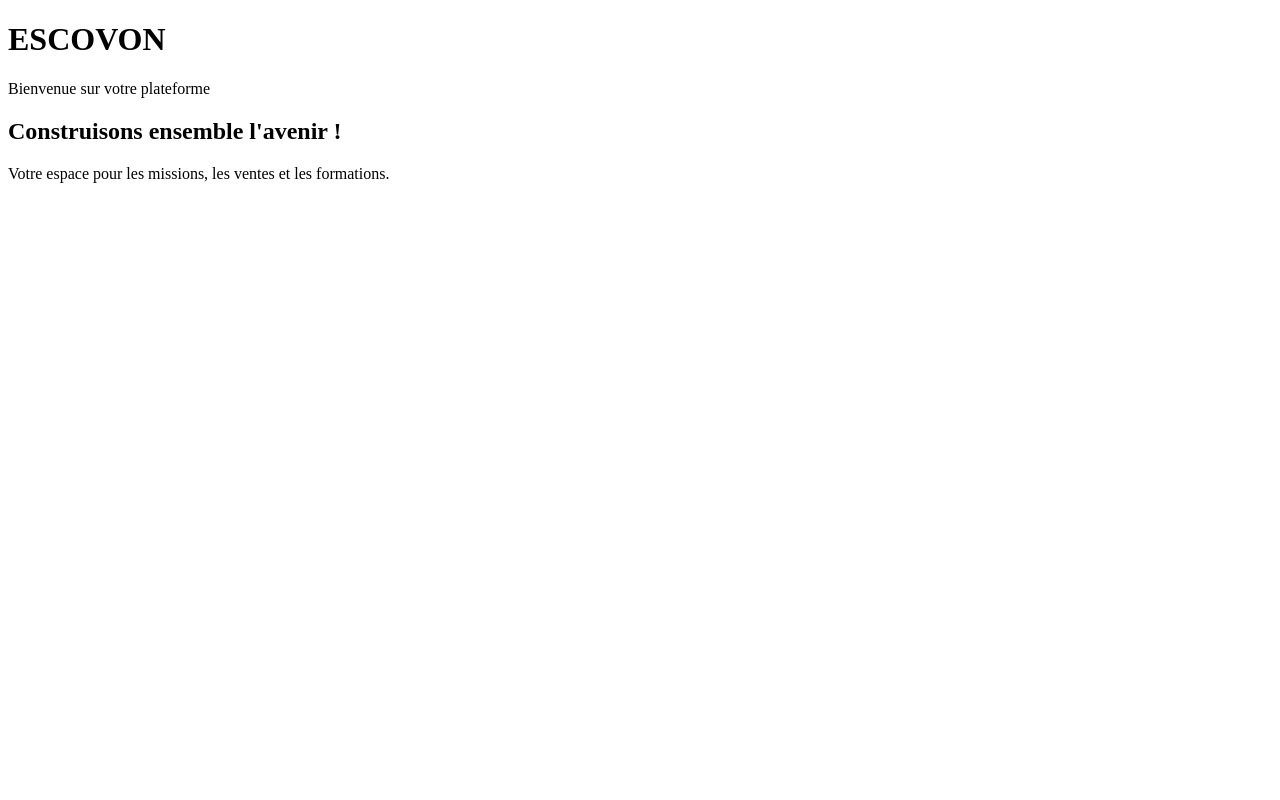
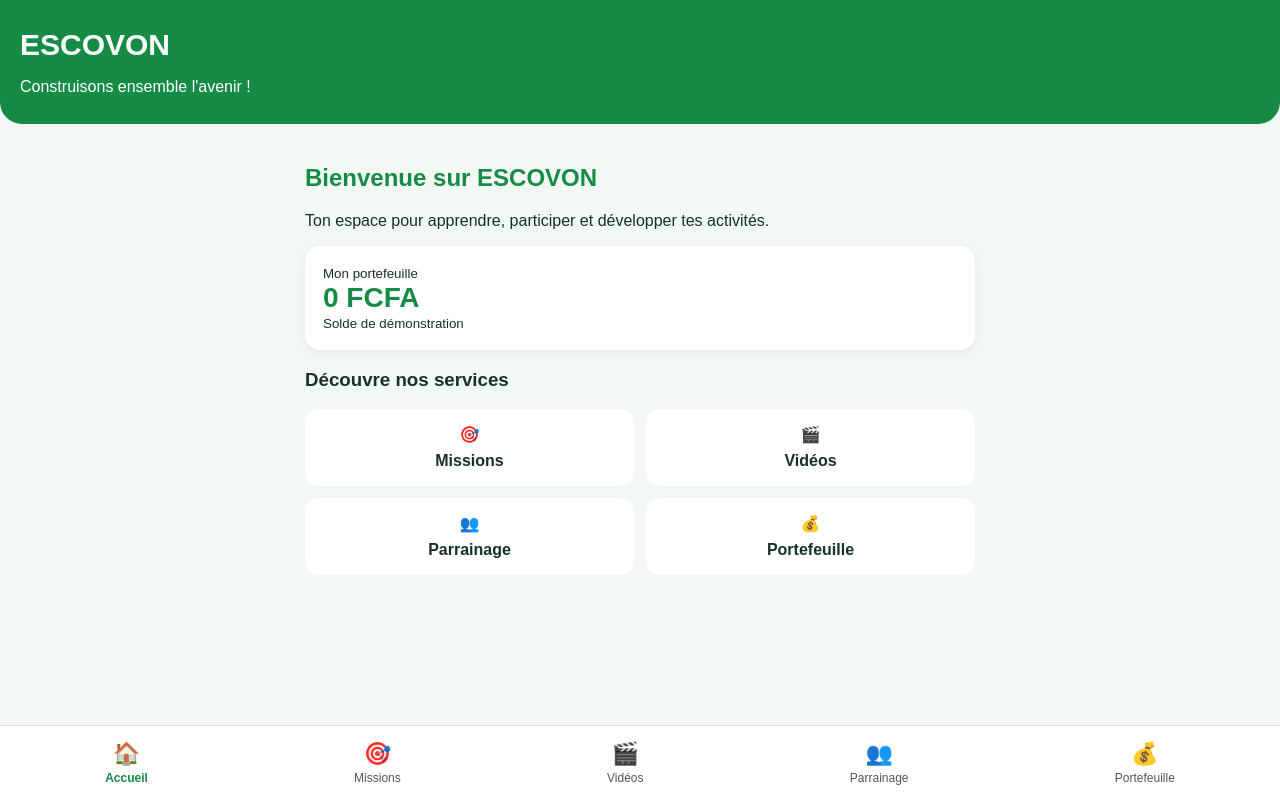
Before and after one commit to ZipetteEmilio2026/ESCOVON, a plain HTML site: page index.html in a window 1280 px wide. Drawn offline with Linux system fonts and the light colour scheme.

Commit message:
Update index.html
Créer la nouvelle page d'accueil ESCOVON

```diff
--- a/index.html
+++ b/index.html
@@ -5,19 +5,86 @@
 <meta charset="UTF-8">
 <meta name="viewport" content="width=device-width, initial-scale=1.0">
 <title>ESCOVON</title>
-  <link rel="stylesheet" href="style.css">
+<style>
+*{box-sizing:border-box}
+body{margin:0;font-family:Arial;background:#f2f8f3;color:#183126;padding-bottom:80px}
+header{background:#168b45;color:white;padding:28px 20px;border-radius:0 0 22px 22px}
+header h1{margin:0;font-size:30px}
+header p{margin-bottom:0}
+main{padding:20px 15px;max-width:700px;margin:auto}
+h2{color:#168b45}
+.card{background:white;padding:18px;margin:14px 0;border-radius:15px;box-shadow:0 3px 12px #00000010}
+.balance{font-size:28px;color:#168b45;font-weight:bold}
+.grid{display:grid;grid-template-columns:1fr 1fr;gap:12px}
+.tile{background:white;padding:16px;border-radius:14px;text-align:center}
+.tile b{display:block;margin-top:8px}
+nav{position:fixed;bottom:0;left:0;right:0;background:white;display:flex;justify-content:space-around;padding:10px 2px;border-top:1px solid #ddd}
+nav button{border:0;background:white;color:#555;font-size:12px;padding:5px}
+nav button span{display:block;font-size:22px;margin-bottom:4px}
+nav button.active{color:#168b45;font-weight:bold}
+.panel{display:none}
+.panel.active{display:block}
+button.action{background:#168b45;color:white;border:0;padding:12px 18px;border-radius:9px}
+</style>
 </head>
 <body>
 <header>
 <h1>ESCOVON</h1>
-    <p>Bienvenue sur votre plateforme</p>
+<p>Construisons ensemble l'avenir !</p>
 </header>
-
 <main>
-    <h2>Construisons ensemble l'avenir !</h2>
-    <p>Votre espace pour les missions, les ventes et les formations.</p>
+<section id="accueil" class="panel active">
+<h2>Bienvenue sur ESCOVON</h2>
+<p>Ton espace pour apprendre, participer et développer tes activités.</p>
+<div class="card">
+<small>Mon portefeuille</small>
+<div class="balance">0 FCFA</div>
+<small>Solde de démonstration</small>
+</div>
+<h3>Découvre nos services</h3>
+<div class="grid">
+<div class="tile">🎯<b>Missions</b></div>
+<div class="tile">🎬<b>Vidéos</b></div>
+<div class="tile">👥<b>Parrainage</b></div>
+<div class="tile">💰<b>Portefeuille</b></div>
+</div>
+</section>
+<section id="missions" class="panel">
+<h2>Mes missions</h2>
+<div class="card">🎯 Découvrir ESCOVON<p>Explore la plateforme.</p></div>
+<div class="card">📝 Compléter mon profil<p>Prépare ton espace membre.</p></div>
+<p>Les missions présentées sont des exemples. Aucune récompense réelle n'est encore activée.</p>
+</section>
+<section id="videos" class="panel">
+<h2>Vidéos</h2>
+<div class="card">🎬 Espace vidéos<p>Les vidéos partenaires seront affichées ici.</p></div>
+</section>
+<section id="parrainage" class="panel">
+<h2>Parrainage</h2>
+<div class="card">👥 Invite tes amis<p>Ton espace de parrainage sera disponible après la création des comptes membres.</p></div>
+</section>
+<section id="portefeuille" class="panel">
+<h2>Mon portefeuille</h2>
+<div class="card">Solde de démonstration<div class="balance">0 FCFA</div><p>Les paiements et retraits réels ne sont pas encore connectés.</p></div>
+</section>
 </main>
-
-  <script src="app.js"></script>
+<nav>
+<button class="active" data-page="accueil"><span>🏠</span>Accueil</button>
+<button data-page="missions"><span>🎯</span>Missions</button>
+<button data-page="videos"><span>🎬</span>Vidéos</button>
+<button data-page="parrainage"><span>👥</span>Parrainage</button>
+<button data-page="portefeuille"><span>💰</span>Portefeuille</button>
+</nav>
+<script>
+document.querySelectorAll("nav button").forEach(function(btn){
+btn.addEventListener("click",function(){
+document.querySelectorAll(".panel").forEach(p=>p.classList.remove("active"));
+document.querySelectorAll("nav button").forEach(b=>b.classList.remove("active"));
+document.getElementById(btn.dataset.page).classList.add("active");
+btn.classList.add("active");
+window.scrollTo(0,0);
+});
+});
+</script>
 </body>
 </html>
```
Lines whose indentation alone changed are shown as unchanged.
